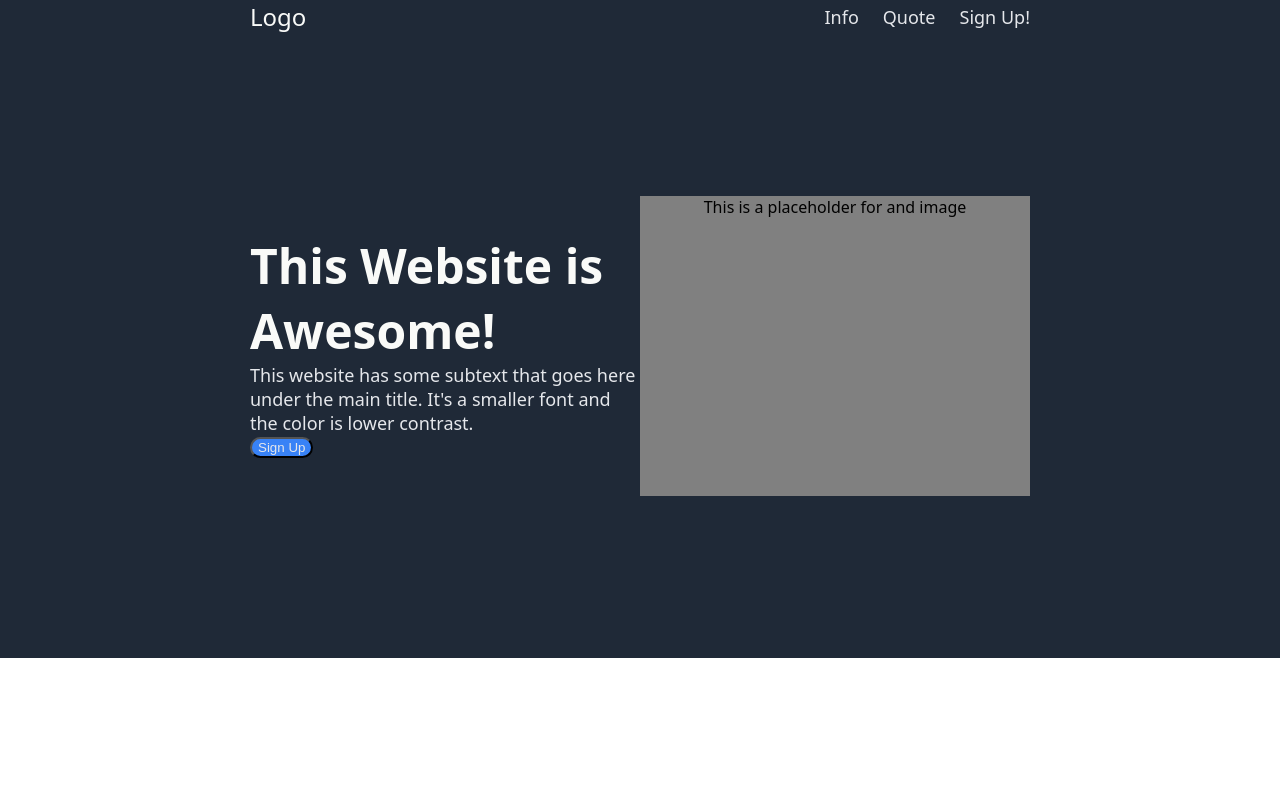
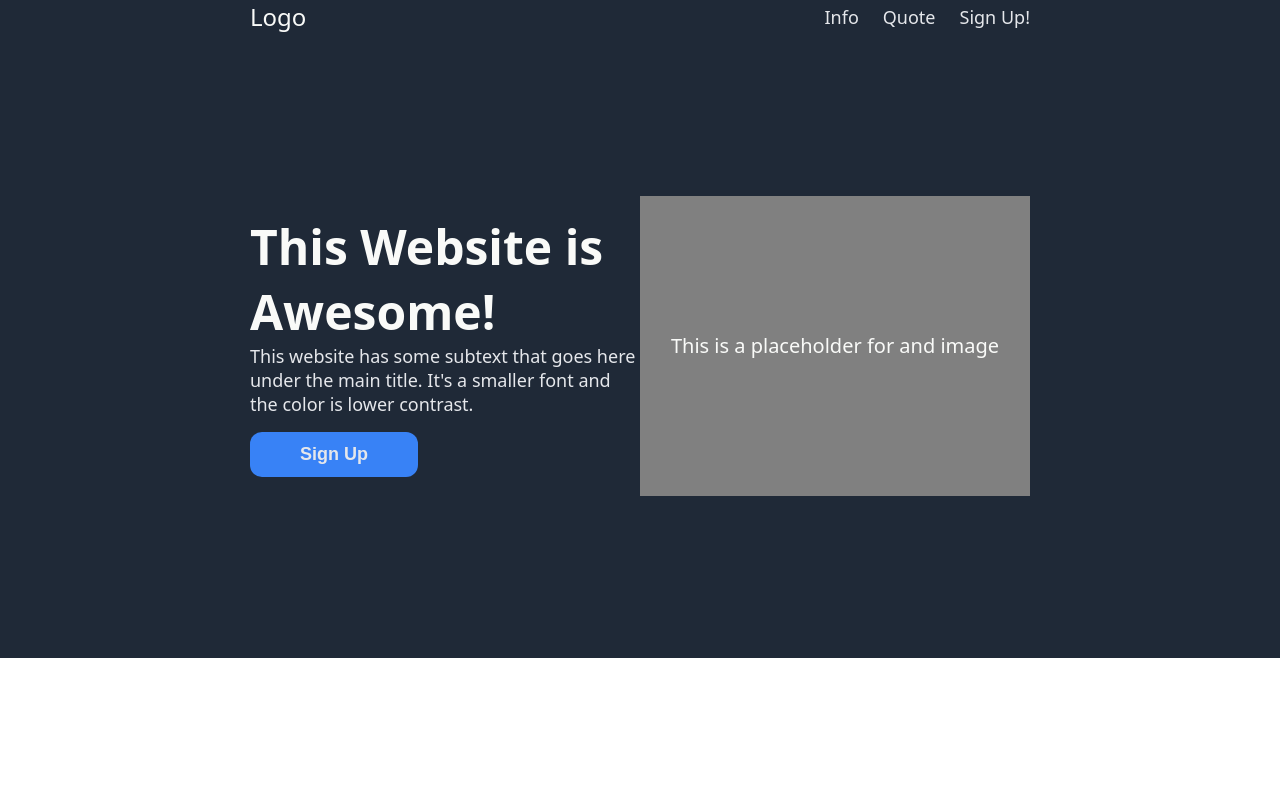
Before and after one commit to nainsworth/landing-page, a plain HTML site: page index.html in a window 1280 px wide. Shown: the top 800 px of the page. Drawn offline with Linux system fonts and the light colour scheme.

Commit message:
Style: Completed the styling for the .hero section

```diff
--- a/style.css
+++ b/style.css
@@ -23,7 +23,10 @@ a {
 
 button {
     background: #3882f6;
-    border-radius: 16px;
+    border-radius: 12px;
+    padding: 12px 50px;
+    font-weight: bolder;
+    font-size: 18px;
 }
 
  /*Header*/
@@ -64,7 +67,7 @@ button {
     height: 625px;
     background: #1F2937;
     padding: 0 250px;
-
+    justify-content: space-between;
 }
 
 #info {
@@ -93,6 +96,7 @@ button {
 
 .hero-text {
     flex: 1;
+    max-width: 450px;
 }
 
 .hero-title {
@@ -104,13 +108,23 @@ button {
 .hero-body {
     font-size: 18px;
     color: #e5e7eb;
+    margin-bottom: 16px;
+}
+
+.hero-text button {
+    border: none;
 }
 
 .hero-img {
     flex: 1;
-    text-align: center;
+    display: flex;
+    justify-content: center;
+    align-items: center;
     background: grey;
     height: 300px;
+    max-width: 650px;
+    color: #f9faf8;
+    font-size: 20px;
 }
 
 .info-container {
```
